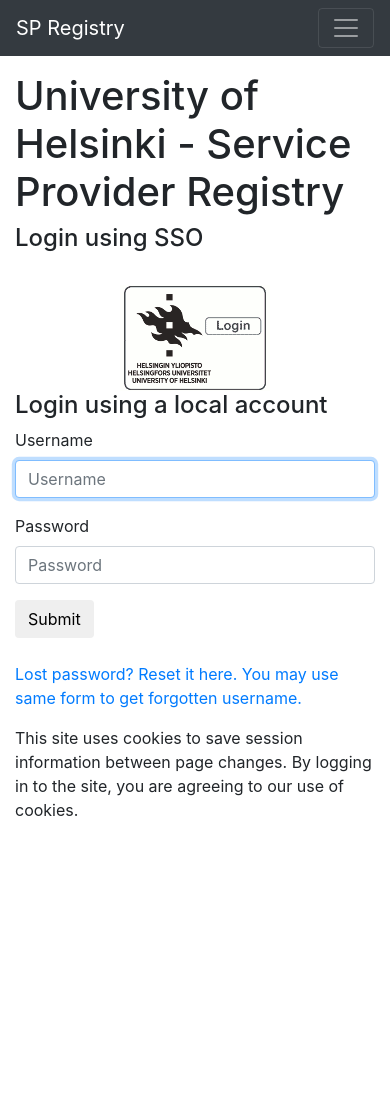
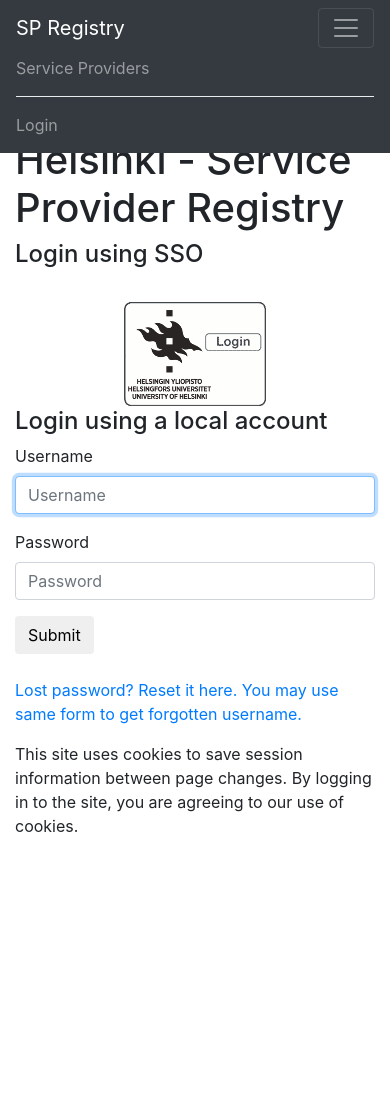
Before and after one commit to UniversityofHelsinki/sp-registry, a Django app: page /login/ in a window 390 px wide, after a click that opens the changed part. Shown: the top 1094 px of the page. Run offline with Django 3.2, Linux system fonts and the light colour scheme; some libraries are stand-ins or nearby versions.

Commit message:
refact menu layout

```diff
--- a/rr/templates/base.html
+++ b/rr/templates/base.html
@@ -10,14 +10,25 @@
   <title>{% trans "Shibboleth Resource Registry" %}</title>
 </head>
 <body>
-<nav class="navbar navbar-expand-md navbar-dark bg-dark fixed-top">
+<nav class="navbar navbar-expand-lg navbar-dark bg-dark fixed-top">
     <a class="navbar-brand" href="{% url 'serviceprovider-list' %}">{% trans "SP Registry" %}</a>
+{% if object %}
+      <div class="navbar-brand d-sm-none">{{ object }}</div>
+{% endif %}
     <button class="navbar-toggler" type="button" data-toggle="collapse" data-target="#navbarCollapse" aria-controls="navbarCollapse" aria-expanded="false" aria-label="Toggle navigation">
       <span class="navbar-toggler-icon"></span>
     </button>
-    <div class="collapse navbar-collapse" id="nav">
-      <ul class="navbar-nav mr-auto">
+    <div class="collapse navbar-collapse" id="navbarCollapse">
+      <ul class="navbar-nav mr-auto d-lg-none">
+        <li class="nav-item">
+          <a class="nav-link" href="{% url 'serviceprovider-list' %}">{% trans "Service Providers" %}</a>
+        </li>
 {% if object %}
+        <div class="dropdown-divider"></div>
+        <li class="nav-item">
+          <div class="navbar-brand">{% trans "SP Configuration" %}</div>
+        </li>
+        <div class="dropdown-divider"></div>
         <li class="nav-item">
           <a class="nav-link" href="{% url 'summary-view' object.pk %}">{% trans "Summary" %}</a>
         </li>
@@ -48,21 +59,29 @@
           <a class="nav-link" href="{% url 'metadata-view' object.pk %}">{% trans "View Metadata" %}</a>
         </li>
 {% endif %}
+{% if request.user.is_superuser %}
+        <div class="dropdown-divider"></div>
+        <li class="nav-item">
+          <div class="navbar-brand">{% trans "Administration" %}</div>
+        </li>
+        <div class="dropdown-divider"></div>
+        <li class="nav-item">
+          <a class="nav-link" href="{% url 'attribute-admin-list' %}">{% trans "Attributes" %}</a>
+        </li>
+        <li class="nav-item">
+          <a class="nav-link" href="{% url 'certificate-admin-list' %}">{% trans "Certificates" %}</a>
+        </li>
+        <div class="dropdown-divider"></div>
+        <li class="nav-item">
+          <a class="nav-link" href="/admin_django/">{% trans "Database Admin" %}</a>
+        </li>
+{% endif %}
       </ul>
       <ul class="navbar-nav ml-auto">
+      <div class="dropdown-divider"></div>
 {% if user.is_authenticated %}
-        <li class="nav-item dropdown">
-          <a class="nav-link dropdown-toggle" href="#" id="navbarDropdown" role="button" data-toggle="dropdown" aria-haspopup="false" aria-expanded="false">
-            {% if request.user.first_name and request.user.last_name %}{{ request.user.first_name }} {{ request.user.last_name }}{% else %}{{ request.user.username }}{% endif %}
-          </a>
-          <div class="dropdown-menu" aria-labelledby="navbarDropdown">
-{% if request.user.is_superuser %}
-            <a class="dropdown-item" href="{% url 'attribute-admin-list' %}">{% trans "Attributes" %}</a>
-            <a class="dropdown-item" href="{% url 'certificate-admin-list' %}">{% trans "Certificates" %}</a>
-            <a class="dropdown-item" href="/admin_django/">{% trans "Admin view" %}</a>
-{% endif %}
-            <a class="dropdown-item" href="/logout/">{% trans "Logout" %}</a>
-          </div>
+        <li class="nav-item">
+          <a class="nav-link" href="{% url 'logout' %}">{% trans "Logout" %}</a>
         </li>
 {% else %}
         <li class="nav-item">
@@ -72,10 +91,75 @@
        </ul>
     </div>
   </nav>
-  <main role="main" class="container">
+
+  <div class="container-fluid">
+    <div class="row">
+{% if user.is_authenticated %}
+      <nav class="col-lg-2 d-none d-lg-block sidebar bg-faded">
+        <ul class="nav nav-pills flex-column">
+        <li class="nav-item">
+          <a class="nav-link {% if request.path|slice:":6" == "/list/" %}active{% endif %}" href="{% url 'serviceprovider-list' %}">{% trans "Service Providers" %}</a>
+        </li>
+{% if object %}
+        <div class="dropdown-divider"></div>
+        <li class="nav-item">
+          <div class="navbar-brand">{% trans "SP Configuration" %}</div>
+        </li>
+        <li class="nav-item">
+          <a class="nav-link {% if request.path|slice:":9" == "/summary/" %}active{% endif %}" href="{% url 'summary-view' object.pk %}">{% trans "Summary" %}</a>
+        </li>
+        <li class="nav-item">
+          <a class="nav-link {% if request.path|slice:":24" == "/serviceprovider/update/" %}active{% endif %}" href="{% url 'basicinformation-update' object.pk %}">{% trans "Basic Information" %}</a>
+        </li>
+        <li class="nav-item">
+          <a class="nav-link {% if request.path|slice:":11" == "/attribute/" %}active{% endif %}" href="{% url 'attribute-list' object.pk %}">{% trans "Attributes" %}</a>
+        </li>
+        <li class="nav-item">
+          <a class="nav-link {% if request.path|slice:":13" == "/certificate/" %}active{% endif %}" href="{% url 'certificate-list' object.pk %}">{% trans "Certificates" %}</a>
+        </li>
+        <li class="nav-item">
+          <a class="nav-link {% if request.path|slice:":10" == "/endpoint/" %}active{% endif %}" href="{% url 'endpoint-list' object.pk %}">{% trans "SAML Endpoints" %}</a>
+        </li>
+        <li class="nav-item">
+          <a class="nav-link {% if request.path|slice:":9" == "/contact/" %}active{% endif %}" href="{% url 'contact-list' object.pk %}">{% trans "Contacts" %}</a>
+        </li>
+        <li class="nav-item">
+          <a class="nav-link {% if request.path|slice:":7" == "/admin/" %}active{% endif %}" href="{% url 'admin-list' object.pk %}">{% trans "Admins" %}</a>
+        </li>
+{% if object.test %}
+        <li class="nav-item">
+          <a class="nav-link {% if request.path|slice:":10" == "/testuser/" %}active{% endif %}" href="{% url 'testuser-list' object.pk %}">{% trans "Test IUsers" %}</a>
+        </li>
+{% endif %}
+        <li class="nav-item">
+          <a class="nav-link {% if request.path|slice:":10" == "/metadata/" %}active{% endif %}" href="{% url 'metadata-view' object.pk %}">{% trans "View Metadata" %}</a>
+        </li>
+{% endif %}
+{% if request.user.is_superuser %}
+        <div class="dropdown-divider"></div>
+        <li class="nav-item">
+          <div class="navbar-brand">{% trans "Administration" %}</div>
+        </li>
+        <li class="nav-item">
+          <a class="nav-link {% if request.path|slice:":16" == "/attribute/list/" %}active{% endif %}" href="{% url 'attribute-admin-list' %}">{% trans "Attributes" %}</a>
+        </li>
+        <li class="nav-item">
+          <a class="nav-link {% if request.path|slice:":18" == "/certificate/list/" %}active{% endif %}" href="{% url 'certificate-admin-list' %}">{% trans "Certificates" %}</a>
+        </li>
+        <div class="dropdown-divider"></div>
+        <li class="nav-item">
+          <a class="nav-link" href="/admin_django/">{% trans "Database Admin" %}</a>
+        </li>
+{% endif %}
+        </ul>
+      </nav>
+{% endif %}
+      <main class="col-lg-10 offset-lg-2 col-xl-8 offset-xl-2 pt-3">
 	{% block content %}
 	{% endblock %}
-  </main>
+      </main>
+    </div>
+  </div>
   <script src="{% static "js/jquery-3.2.1.slim.min.js" %}"></script>
   <script src="{% static "js/popper.min.js" %}"></script>
   <script src="{% static "js/bootstrap.min.js" %}"></script>
```
Also changed, not shown: rr/static/css/custom.css (+57 -0 lines).
